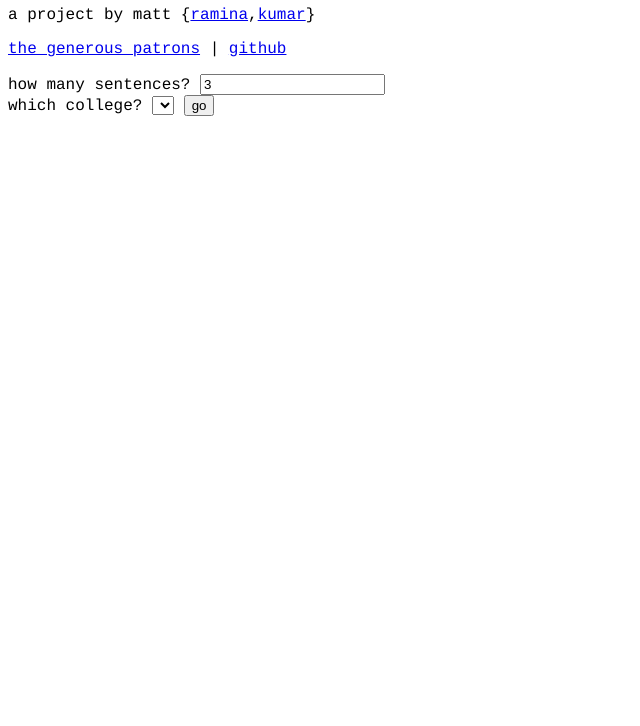
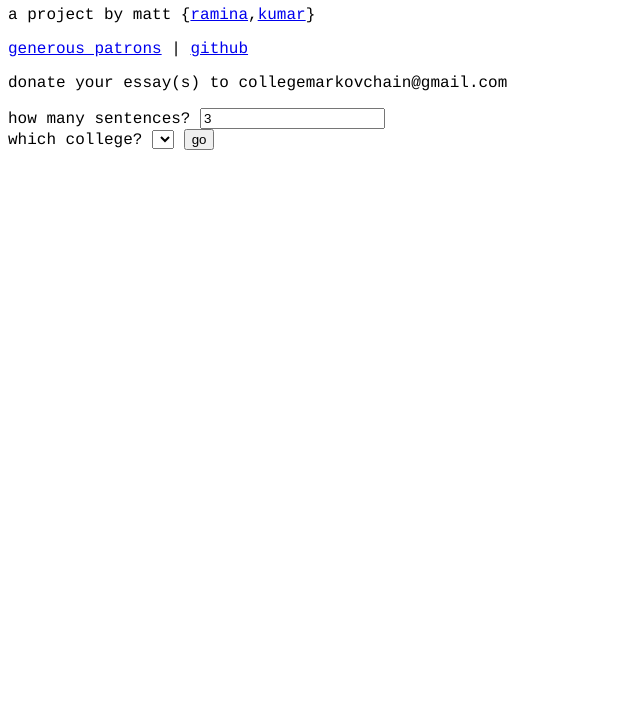
Before and after one commit to mattr555/college-crapplication, a plain HTML site: page static/index.html in a window 1280 px wide. Shown: the part 74-800 px from the top of the page, without its empty margins (0-640 px from the left). Drawn offline with nearby package versions, Linux system fonts and the light colour scheme; no server answers.

Commit message:
more synergy

```diff
--- a/static/index.html
+++ b/static/index.html
@@ -10,12 +10,14 @@
 <body>
 	<h1>college crapplication</h1>
 	<p>a project by matt {<a href="https://twitter.com/mattr555">ramina</a>,<a href="https://twitter.com/Kumoneyy">kumar</a>}</p>
-	<p><a href="/patrons">the generous patrons</a> | <a href="https://github.com/mattr555/college-crapplication">github</a></p>
+	<p><a href="/patrons">generous patrons</a> | <a href="https://github.com/mattr555/college-crapplication">github</a></p>
+	<p>donate your essay(s) to collegemarkovchain@gmail.com</p>
 	<form id="form">
 		how many sentences? <input id="sentences" type="number" value="3"><br>
 		which college? <select id="college"></select>
 		<input type="submit" value="go">
 	</form>
+	<br><br>
 	<div id="text"></div>
 
 	<script src="//code.jquery.com/jquery-1.11.3.min.js"></script>
@@ -52,5 +54,15 @@
 		})
 	})
 	</script>
+	<script>
+	  (function(i,s,o,g,r,a,m){i['GoogleAnalyticsObject']=r;i[r]=i[r]||function(){
+	  (i[r].q=i[r].q||[]).push(arguments)},i[r].l=1*new Date();a=s.createElement(o),
+	  m=s.getElementsByTagName(o)[0];a.async=1;a.src=g;m.parentNode.insertBefore(a,m)
+	  })(window,document,'script','//www.google-analytics.com/analytics.js','ga');
+
+	  ga('create', 'UA-65709239-1', 'auto');
+	  ga('send', 'pageview');
+
+	</script>
 </body>
 </html>
```
